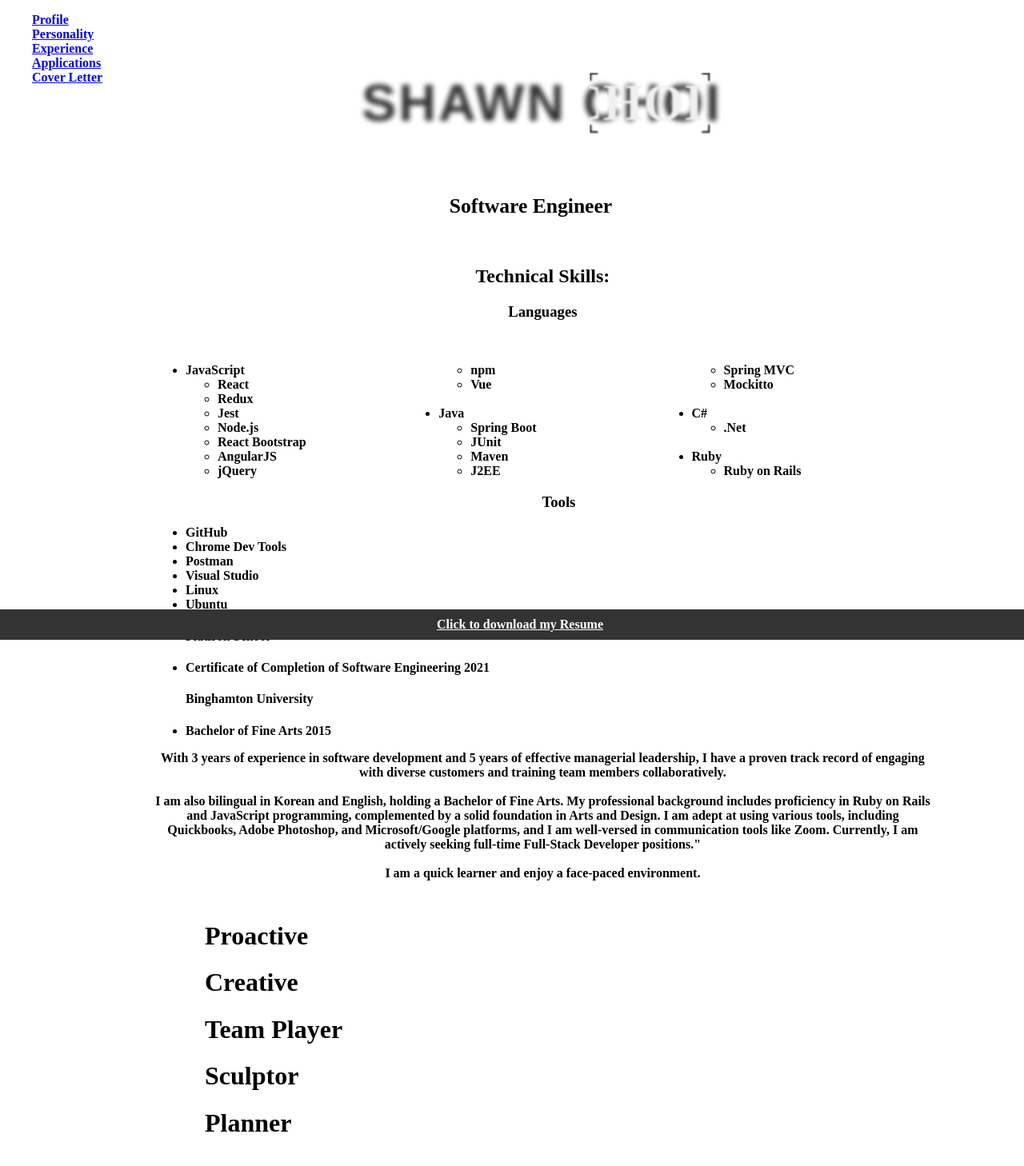
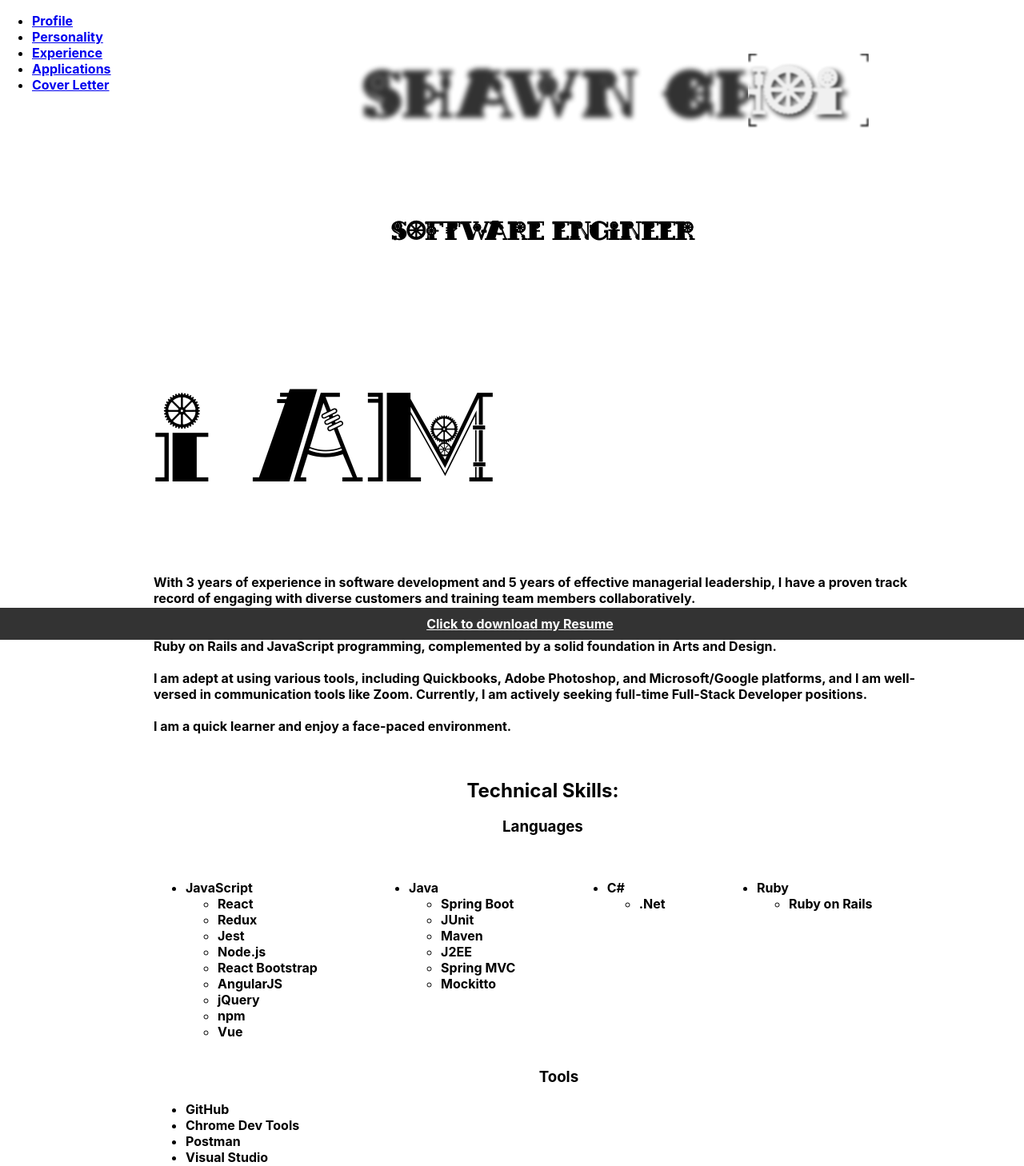
Before and after one commit to schoi0115/single-page-profile-deployment, a React (Create React App) app: page / in a window 1280 px wide. Shown: the top 1458 px of the page at 80% size. Built offline with nearby package versions, Linux system fonts and the light colour scheme.

Commit message:
font and design

```diff
--- a/src/App.css
+++ b/src/App.css
@@ -1,10 +1,13 @@
 * {
   /* font-family: Comfortaa; */
-  font-family: Comfortaa;
   /* font-family: 'Patrick Hand', cursive; */
   /* font-family: 'Indie Flower', cursive; */
 }
-
+@font-face {
+  font-family: 'mechanical-font';
+  src: url('./files/MechanicalDemoRegular-RpRGv.ttf');
+}
+@import url("https://www.fontspace.com/mechanical-font-f95917");
 @import url("https://fonts.googleapis.com/css2?family=Comfortaa:wght@300&display=swap");
 @import url('https://fonts.googleapis.com/css2?family=Indie+Flower&display=swap');
 @import url('https://fonts.googleapis.com/css2?family=Indie+Flower&family=Patrick+Hand&display=swap');
@@ -37,15 +40,15 @@
   0% {
     opacity: 0;
   }
+
   100% {
     opacity: 1;
-    color:black
+    color: black
   }
 }
 
 html {
   scroll-behavior: smooth;
-  cursor: alias;
   font-weight: bold;
 }
 
@@ -55,19 +58,11 @@ span {
   font-family: 'Indie Flower', cursive;
 }
 
-body {
-  height: 100vh;
-  background-color: #ffffff;
-  /* background: linear-gradient(to right,
-      white 0%,
-      rgb(175, 175, 175) 50%,
-      rgb(103, 103, 103) 50%,
-      rgb(255, 255, 255) 100%); */
+
+.nav-width {
+  width: 105px;
 }
 
-.nav-width{
-  width: 105px;
-}
 .resume {
   position: fixed;
   left: 0;
@@ -83,23 +78,26 @@ body {
   margin-left: 2.5%;
 }
 
-.link {
-  position: fixed;
-  margin-left: 0%;
-  width: 12%;
-}
-
-.link-menu {
-  list-style: none;
-}
-
 .home .shawnbio {
   max-width: 60%;
   /* color: white; */
 }
 
-.home {
-  margin-top: 10%;
+.wrapper{
+  font-family: mechanical-font;
+}
+.focus{
+  font-family: mechanical-font;
+}
+.mask{
+  font-family: mechanical-font;
+}
+.text{
+  font-family: mechanical-font;
+}
+.main_content {
+  margin-top: 5%;
+
   justify-content: center;
   align-items: center;
   margin-left: 15%;
@@ -110,17 +108,14 @@ body {
   font-weight: bold;
 }
 
-.name {
+.focus {
   font-size: 4vw;
   /* Adjust this value as needed */
   font-weight: bold;
   /* text-shadow: 0.8vw 0.8vw 0.8vw #3f3f3f; */
-  font-family: Comfortaa;
   margin-top: 5%;
   text-align: center;
   /* Move to the top */
-
-
 }
 
 .title {
@@ -128,68 +123,80 @@ body {
   /* Adjust this value as needed */
   font-weight: bold;
   /* text-shadow: 0.8vw 0.8vw 0.8vw #3f3f3f; */
-  font-family: Comfortaa;
-  margin-top: 10%;
-  margin-left: 38%;
+  font-family: mechanical-font;
+  align-items: center;
+  text-align: center;
+  margin: 15%;
 
 }
-.textarea_home{
-  height: 120vh;
+
+.iam {
+  font-size: 8em;
+  color: black;
+  font-family:"mechanical-font";
+  font-weight: lighter;
 }
-.typearea {
-  margin-top: 5%;
-  margin-left: 20%;
-  margin-right: 20%;
+
+.bio {}
+
+.textarea_home {
+  height: 200vh;
+}
+
+.typeare_personality {
   height: 100vh;
 }
-.typearea-experience{
-  margin-top: 5%;
-  margin-left: 20%;
-  margin-right: 20%;
-  height: 100%;
-}
-.typearea_application{
-  margin-top: 5%;
-  margin-left: 20%;
-  margin-right: 20%;
-  height: 100%;
-}
 
-.typearea_application p {
-  display: block;
-  text-overflow: ellipsis;
-  word-wrap: break-word;
-  overflow: hidden;
-  /* max-height: 80em; */
-  line-height: 1.4em;
-  columns: 2;
-  margin-right: 20%;
-}
-.typearea h1::before {
+.typeare_personality h1::before {
   transform: scaleX(0);
   transform-origin: bottom right;
 }
 
-.typearea h1:hover::before {
+.typeare_personality h1:hover::before {
   transform: scaleX(1);
   transform-origin: bottom left;
+  background: hsl(0, 100%, 90%);
 }
-.typearea h1::before {
+
+.typeare_personality h1::before {
   content: " ";
   display: block;
   position: absolute;
-  top: 0; right: 0; bottom: 0; left: 0;
+  top: 0;
+  right: 0;
+  bottom: 0;
+  left: 0;
   inset: 0 0 0 0;
-  background: hsl(0, 0%, 77%);
   z-index: -1;
   transition: transform .6s ease;
   border-radius: 10px;
 }
 
-.typearea h1 {
+.typeare_personality h1 {
   position: relative;
   font-size: 2rem;
 }
+
+.typearea {
+  margin-top: 5%;
+  margin-left: 20%;
+  margin-right: 20%;
+}
+
+.typearea-experience {
+  height: 100%;
+
+}
+
+.typearea_application {
+  margin-top: 5%;
+  margin-left: 20%;
+  margin-right: 20%;
+  height: 100%;
+
+}
+
+
 
 
 .typearea body {
@@ -208,67 +215,22 @@ body {
   }
 }
 
-
-
-
-
-
 .skills {
   text-align: center;
 }
 
-.skill-language {
-  columns: 3;
+.skill_wrapper {
+  display: grid;
+  grid-template-columns: auto auto auto auto;
 }
 
 
-.home Img {
-
-  height: auto;
-  max-width: 40%;
-  max-height: 40%;
-  border-radius: 20%;
-  margin-top: -10px;
-  /* Move to the top */
-  margin-right: 20%;
-}
-
 .appgithub {
-  font-size: 2vw;
+  font-size: 1.5vw;
 }
 
 .resumePreview {
   cursor: grab;
-}
-
-.experience {
-  font-family: Comfortaa;
-  height: auto;
-  display: inline-block;
-  text-overflow: ellipsis;
-  word-wrap: break-word;
-  overflow: auto;
-  width: 80%;
-  max-height: 40em;
-  max-width: 60em;
-  line-height: 1.7em;
-}
-
-.navber {
-  background-color: lightblue;
-  height: 10%;
-  display: flex;
-  justify-content: start;
-  align-items: center;
-}
-
-.nav-color {
-  position: fixed;
-  background-color: rgb(218, 127, 127);
-  width: 100%;
-  height: 15%;
-  text-decoration: none;
-  margin-top: 0;
 }
 
 .tech-table {
@@ -276,18 +238,9 @@ body {
   display: flex;
 }
 
-.bgcolor {
-  /* position: absolute;
-  background: linear-gradient(-45deg, #df6d6d 25%, #ffc4c4 25%),
-  linear-gradient(75deg, #df6d6d 25%, #ffc4c4 25%),
-  linear-gradient(80deg, #df6d6d 25%, #ffc4c4 25%),
-  linear-gradient(150deg, #df6d6d 25%, white 25%);
-  height: 800%;
-  max-width: 100%;
-  transition: background-color 0.5s ease; */
-  position: absolute;
-  /* background-image: linear-gradient(90deg, #e4e8ff 25%, transparent 50%); */
-  /* Create stripes using a linear gradient */
-  background-size: 10px 10px;
-  /* Adjust the size of the stripes */
+.link {
+  position: fixed;
+  margin-left: 0%;
+  width: 12%;
+  list-style: none;
 }
--- a/src/App.js
+++ b/src/App.js
@@ -1,4 +1,5 @@
 import './App.css';
+import PageLink from './components/PageLink';
 import Home from '../src/components/Home'
 import Page1 from '../src/components/Page1'
 import Page2 from '../src/components/Page2'
@@ -10,7 +11,6 @@ import { HashLink as Link } from 'react-router-hash-link';
 function App() {
   return (
     <BrowserRouter>
-      <div className="bgcolor">
       <div className="link">
         <ul className="link-menu">
           <li>
@@ -40,6 +40,8 @@ function App() {
           </li>
         </ul>
       </div>
+      <div>
+
 
         <Home />
         <Page1 />
--- a/src/App.scss
+++ b/src/App.scss
@@ -18,16 +18,17 @@ body {
   top: 50%;
   left: -30%;
   transform: translateY(-50%);
-  font-family: Arial;
+
   text-transform: uppercase;
   letter-spacing: 2.8px;
   filter: blur(3px);
   font-size: 65px;
   opacity: 0.8;
-  color: black;
+  color: rgb(0, 0, 0);
 }
 
 .mask {
+    font-family: mechanical-font;
   position: absolute;
   left: -30%;
   top: -2px;
@@ -61,12 +62,12 @@ body {
 
 @keyframes mask {
   to {
-    transform: translateX(300px);
+    transform: translateX(500px);
   }
 }
 
 @keyframes text {
   to {
-    transform: translateX(-300px);
+    transform: translateX(-480px);
   }
 }
--- a/src/components/Home.js
+++ b/src/components/Home.js
@@ -7,6 +7,10 @@ function Home() {
     return (
         <div className="textarea_home">
             <a href={pdf} download className="resume">Click to download my Resume</a>
+            <br />
+            <br />
+
+            <div className="main_content" id="home">
                 <div class="wrapper">
                     <div class="focus">
                         Shawn Choi
@@ -15,22 +19,42 @@ function Home() {
                         <div class="text">Shawn Choi</div>
                     </div>
                 </div>
+                <br />
 
-            <div className="home" id="home">
-                <br />
+
                 <h2 className="title">Software Engineer</h2>
                 {/* <img className="Img" src={Propic} /> */}
 
+                <div className="bio">
+                    <h1 className="iam">
+                        I AM
+                    </h1>
+                    <p>
+                        With 3 years of experience in software development and 5 years of effective managerial leadership, I have a proven track record of engaging with diverse customers and training team members collaboratively.
+                        <br />
+                        <br />
+                        I am bilingual in Korean and English, holding a Bachelor of Fine Arts. My professional background includes proficiency in Ruby on Rails and JavaScript programming, complemented by a solid foundation in Arts and Design.
+                        <br />
+                        <br />
+                        I am adept at using various tools, including Quickbooks, Adobe Photoshop, and Microsoft/Google platforms, and I am well-versed in communication tools like Zoom. Currently, I am actively seeking full-time Full-Stack Developer positions.
+                        <br />
+                        <br />
+                        I am a quick learner and enjoy a face-paced environment.
+                    </p>
+                </div>
+                <div>
+                    <br />
 
-                <div className="textStyle">
-                    <br />
                     <h2 className="skills">
                         Technical Skills:
                     </h2>
-                    <h3 className="skills">Languages</h3>
+                    <h3 className="skills">
+                        Languages
+                    </h3>
                     <br />
-                    <ul className="skill-language">
 
+                    <div className="skill_wrapper">
+                        <ul>
                             <li>JavaScript</li>
 
                             <ul>
@@ -43,10 +67,10 @@ function Home() {
                                 <li>jQuery</li>
                                 <li>npm</li>
                                 <li>Vue</li>
+                            </ul>
+                        </ul>
+                        <ul>
 
-                        </ul>
-
-                        <br />
                             <li>Java</li>
                             <ul>
                                 <li>Spring Boot</li>
@@ -56,20 +80,23 @@ function Home() {
                                 <li>Spring MVC</li>
                                 <li>Mockitto</li>
                             </ul>
-
-                        <br />
+                        </ul>
+                        <ul>
                             <li>C#</li>
                             <ul>
                                 <li>.Net</li>
                             </ul>
 
-                        <br />
+                        </ul>
+                        <ul>
                             <li>Ruby</li>
                             <ul>
                                 <li>Ruby on Rails</li>
                             </ul>
 
                         </ul>
+                    </div>
+
 
                     <ul>
                         <h3 className="skills">Tools</h3>
@@ -81,9 +108,8 @@ function Home() {
                         <li>Ubuntu</li>
                     </ul>
 
+                    <ul>
 
-
-                    <ul>
                         <h4>Flatiron School</h4>
 
                         <li>Certificate of Completion of Software Engineering 2021</li>
@@ -93,18 +119,7 @@ function Home() {
                         <li>Bachelor of Fine Arts 2015</li>
 
                     </ul>
-                    <div className="skills">
-                        With 3 years of experience in software development and 5 years of effective managerial leadership, I have a proven track record of engaging with diverse customers and training team members collaboratively.
-                        <br />
-                        <br />
-                        I am also bilingual in Korean and English, holding a Bachelor of Fine Arts. My professional background includes proficiency in Ruby on Rails and JavaScript programming, complemented by a solid foundation in Arts and Design. I am adept at using various tools, including Quickbooks, Adobe Photoshop, and Microsoft/Google platforms, and I am well-versed in communication tools like Zoom. Currently, I am actively seeking full-time Full-Stack Developer positions."
 
-
-                        <br />
-                        <br />
-
-                        I am a quick learner and enjoy a face-paced environment.
-                    </div>
                 </div>
             </div>
 
--- a/src/components/Page1.js
+++ b/src/components/Page1.js
@@ -1,10 +1,12 @@
 import "../App.css";
-import React, { useState } from "react";
+import React from "react";
 
 function Page1() {
 
 
   return (
+
+      <div className="typeare_personality">
         <div className="typearea" id="page1">
           <h1>Proactive</h1>
           <h1>Creative</h1>
@@ -12,6 +14,8 @@ function Page1() {
           <h1>Sculptor</h1>
           <h1>Planner</h1>
         </div>
+      </div>
+
 
   );
 
--- a/src/components/Page2.js
+++ b/src/components/Page2.js
@@ -5,6 +5,7 @@ function Page2() {
 
 
     return (
+        <div className="main_content">
             <div className="typearea-experience" id="page2">
 
                 <p>
@@ -100,6 +101,7 @@ function Page2() {
 
                 </p>
             </div>
+        </div>
 
     );
 
--- /dev/null
+++ b/src/components/PageLink.js
@@ -0,0 +1,42 @@
+import React from "react";
+import { HashLink as Link } from 'react-router-hash-link';
+
+function PageLink() {
+
+
+    return (
+        <div className="link">
+            <ul className="link-menu">
+                <li>
+                    <Link to='#home'>
+                        Profile
+                    </Link>
+                </li>
+                <li>
+                    <Link to='#page1'>
+                        Personality
+                    </Link>
+                </li>
+                <li>
+                    <Link to='#page2'>
+                        Experience
+                    </Link>
+                </li>
+                <li>
+                    <Link to='#page3'>
+                        Applications
+                    </Link>
+                </li>
+                <li className="nav-width">
+                    <Link to='#page4'>
+                        Cover Letter
+                    </Link>
+                </li>
+            </ul>
+        </div>
+
+    );
+
+}
+
+export default PageLink;
```
Also changed, not shown: src/files/MechanicalDemoRegular-RpRGv.ttf (added). Lines whose indentation alone changed are shown as unchanged.
